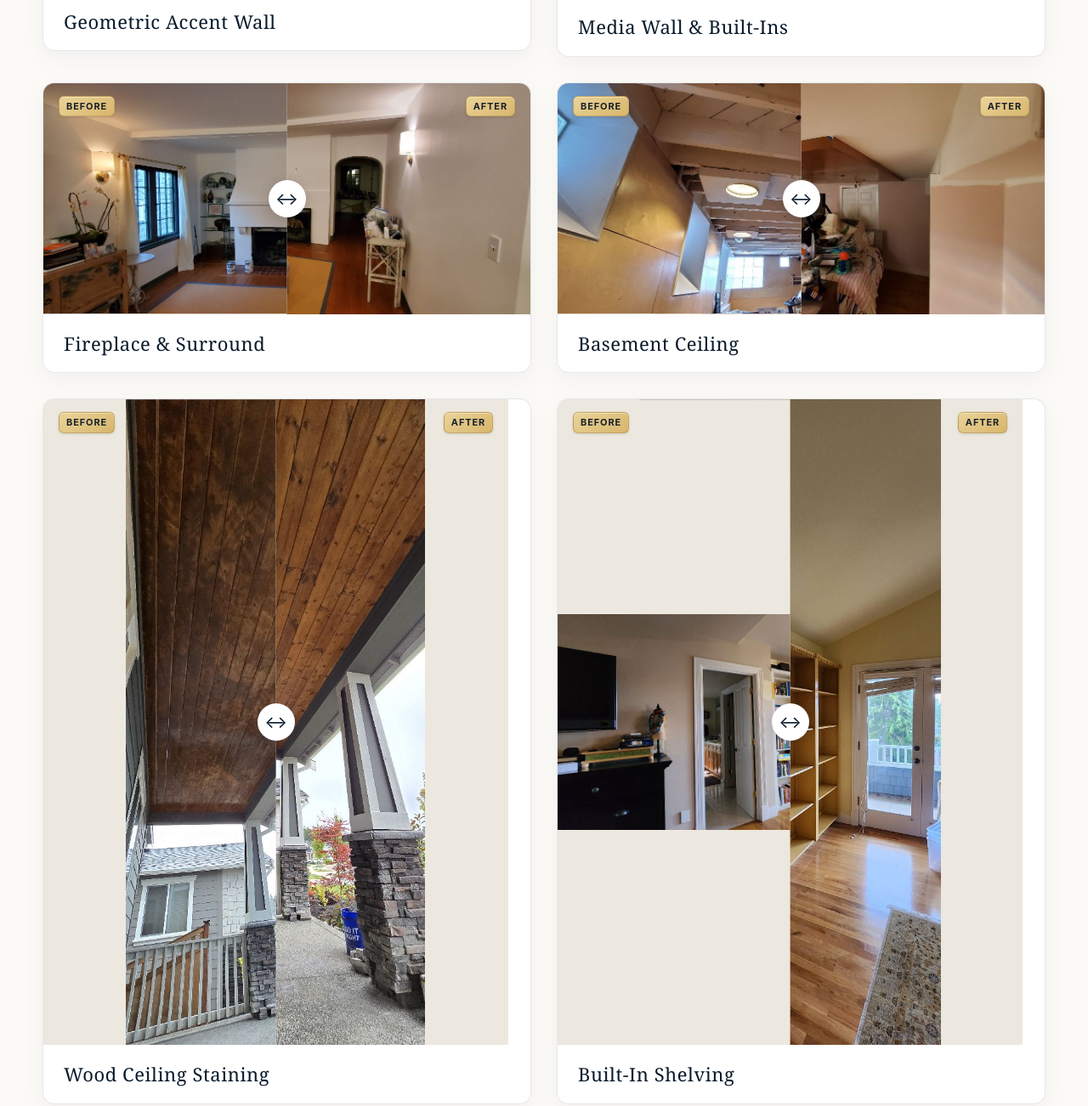
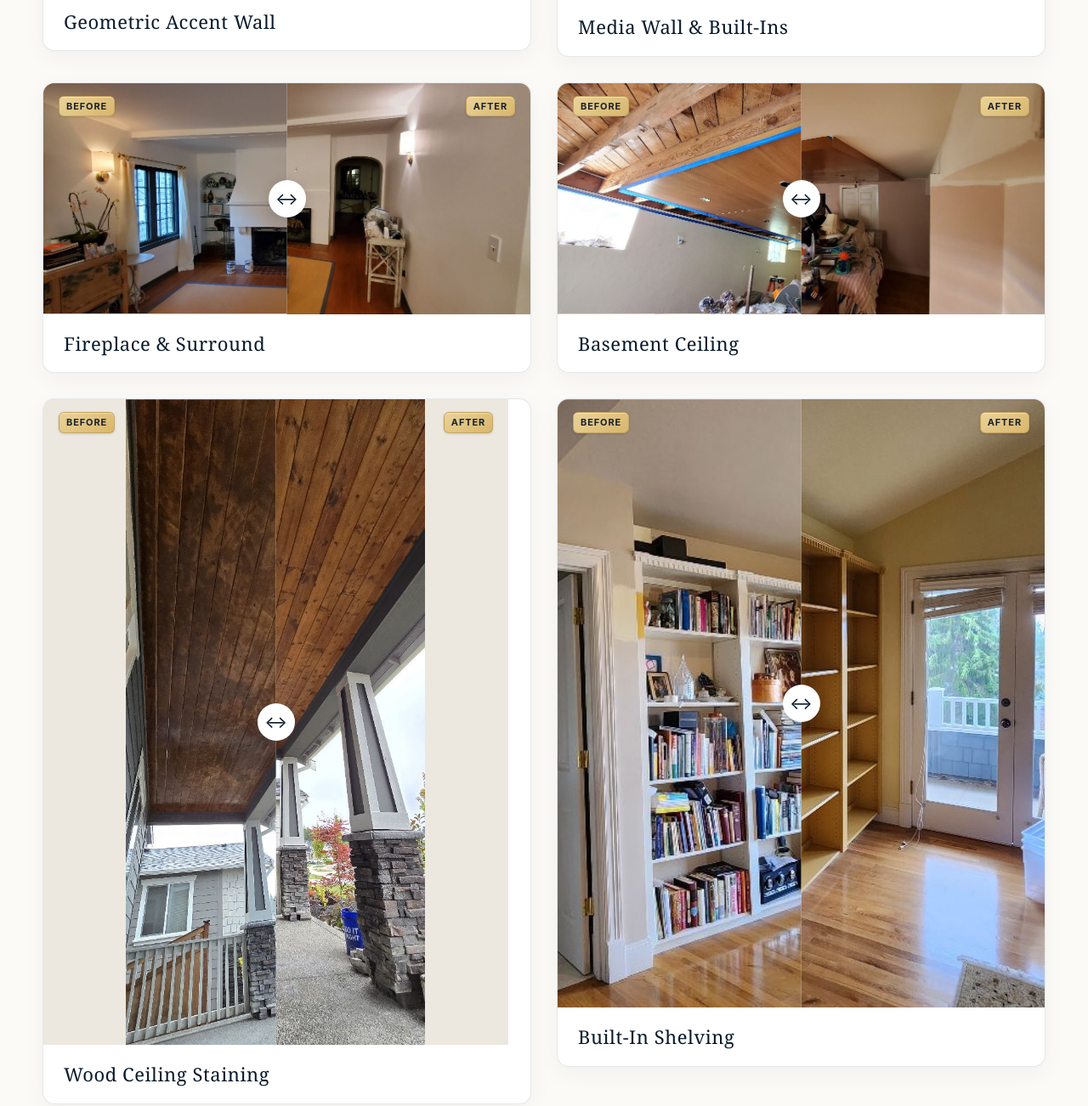
Before and after one commit to Seacol-Painting/seacol_website_master, a plain HTML site: page gallery-custom.html in a window 1280 px wide. Shown: the part 3726-5028 px from the top of the page at 85% size. Drawn offline with Linux system fonts and the light colour scheme.

Commit message:
Correct basement before photo and focus built-in shelving comparison framing

```diff
--- a/gallery-custom.html
+++ b/gallery-custom.html
@@ -8,7 +8,7 @@
   <meta name="theme-color" content="#081a2b" />
   <link rel="icon" href="assets/seacol-official-horizontal.png" />
   <link rel="stylesheet" href="styles.css" />
-  <link rel="stylesheet" href="gallery.css" />
+  <link rel="stylesheet" href="gallery.css?v=paired-framing-1" />
 <link rel="stylesheet" href="mobile.css" media="(max-width: 850px)" />
 <link rel="stylesheet" href="refinement.css?v=title-spacing-2" />
 <link rel="stylesheet" href="logo-refinement.css?v=horizontal-official" />
@@ -97,9 +97,9 @@
         <figure><div class="comparison gallery-comparison" data-comparison style="--photo-ratio:1200/554" data-ratio-ready="true"><img src="assets/projects/custom-geometric-wall.jpg" alt="Geometric Accent Wall after" loading="lazy" decoding="async" /><div class="comparison-after"><img src="assets/projects/review-0480.jpg" alt="Geometric Accent Wall before" loading="lazy" decoding="async" /></div><input type="range" min="0" max="100" value="50" aria-label="Compare Geometric Accent Wall before and after" /><span class="label before">Before</span><span class="label after">After</span></div><figcaption>Geometric Accent Wall</figcaption></figure>
         <figure><div class="comparison gallery-comparison" data-comparison style="--photo-ratio:1200/568" data-ratio-ready="true"><img src="assets/projects/custom-media-built-in.jpg" alt="Media Wall &amp; Built-Ins after" loading="lazy" decoding="async" /><div class="comparison-after"><img src="assets/projects/review-0503.jpg" alt="Media Wall &amp; Built-Ins before" loading="lazy" decoding="async" /></div><input type="range" min="0" max="100" value="50" aria-label="Compare Media Wall &amp; Built-Ins before and after" /><span class="label before">Before</span><span class="label after">After</span></div><figcaption>Media Wall &amp; Built-Ins</figcaption></figure>
         <figure><div class="comparison gallery-comparison" data-comparison style="--photo-ratio:1200/569" data-ratio-ready="true"><img src="assets/projects/custom-fireplace-detail.jpg" alt="Fireplace &amp; Surround after" loading="lazy" decoding="async" /><div class="comparison-after"><img src="assets/projects/review-0425.jpg" alt="Fireplace &amp; Surround before" loading="lazy" decoding="async" /></div><input type="range" min="0" max="100" value="50" aria-label="Compare Fireplace &amp; Surround before and after" /><span class="label before">Before</span><span class="label after">After</span></div><figcaption>Fireplace &amp; Surround</figcaption></figure>
-        <figure><div class="comparison gallery-comparison" data-comparison style="--photo-ratio:1200/569" data-ratio-ready="true"><img src="assets/projects/custom-basement-ceiling.jpg" alt="Basement Ceiling after" loading="lazy" decoding="async" /><div class="comparison-after"><img src="assets/projects/photo-b421bffbbcc19bca6549.jpg" alt="Basement Ceiling before" loading="lazy" decoding="async" /></div><input type="range" min="0" max="100" value="50" aria-label="Compare Basement Ceiling before and after" /><span class="label before">Before</span><span class="label after">After</span></div><figcaption>Basement Ceiling</figcaption></figure>
+        <figure><div class="comparison gallery-comparison" data-comparison style="--photo-ratio:1200/569" data-ratio-ready="true"><img src="assets/projects/custom-basement-ceiling.jpg" alt="Basement Ceiling after" loading="lazy" decoding="async" /><div class="comparison-after"><img src="assets/projects/custom-basement-before-2.jpg" alt="Basement Ceiling before" loading="lazy" decoding="async" /></div><input type="range" min="0" max="100" value="50" aria-label="Compare Basement Ceiling before and after" /><span class="label before">Before</span><span class="label after">After</span></div><figcaption>Basement Ceiling</figcaption></figure>
         <figure><div class="comparison gallery-comparison" data-comparison style="--photo-ratio:554/1200" data-ratio-ready="true"><img src="assets/projects/custom-wood-ceiling.jpg" alt="Wood Ceiling Staining after" loading="lazy" decoding="async" /><div class="comparison-after"><img src="assets/projects/review-0563.jpg" alt="Wood Ceiling Staining before" loading="lazy" decoding="async" /></div><input type="range" min="0" max="100" value="50" aria-label="Compare Wood Ceiling Staining before and after" /><span class="label before">Before</span><span class="label after">After</span></div><figcaption>Wood Ceiling Staining</figcaption></figure>
-        <figure><div class="comparison gallery-comparison" data-comparison style="--photo-ratio:560/1200" data-ratio-ready="true"><img src="assets/projects/custom-bookshelf-detail.jpg" alt="Built-In Shelving after" loading="lazy" decoding="async" /><div class="comparison-after"><img src="assets/projects/photo-afa190d83ccf00bf62a8.jpg" alt="Built-In Shelving before" loading="lazy" decoding="async" /></div><input type="range" min="0" max="100" value="50" aria-label="Compare Built-In Shelving before and after" /><span class="label before">Before</span><span class="label after">After</span></div><figcaption>Built-In Shelving</figcaption></figure>
+        <figure><div class="comparison gallery-comparison shelving-comparison" data-comparison><img src="assets/projects/custom-bookshelf-detail.jpg" alt="Built-In Shelving after" loading="lazy" decoding="async" /><div class="comparison-after"><img src="assets/projects/photo-afa190d83ccf00bf62a8.jpg" alt="Built-In Shelving before" loading="lazy" decoding="async" /></div><input type="range" min="0" max="100" value="50" aria-label="Compare Built-In Shelving before and after" /><span class="label before">Before</span><span class="label after">After</span></div><figcaption>Built-In Shelving</figcaption></figure>
       </div>
     </section>
     <div class="gallery-back-cta"><p>See the preparation behind the finish.</p><a class="button button-gold" href="gallery-process.html">View the process gallery</a></div>
--- a/gallery.css
+++ b/gallery.css
@@ -68,3 +68,8 @@ body.gallery-page{background:var(--paper)}
 /* Comparison photos keep their slider geometry inside additional project cards. */
 .project-photo-grid .comparison>img,.project-photo-grid .comparison-after img{position:absolute;inset:0;width:100%;height:100%}
 .ba-grid{align-items:start}
+
+/* Match landscape/portrait shelf photos in one focused frame. */
+.gallery-comparison.shelving-comparison{aspect-ratio:4/5!important;max-height:none}
+.gallery-comparison.shelving-comparison>img{object-fit:cover!important;object-position:50% 60%!important}
+.gallery-comparison.shelving-comparison .comparison-after img{object-fit:cover!important;object-position:64% 50%!important}
```
Also changed, not shown: assets/projects/custom-basement-before-2.jpg (added).
